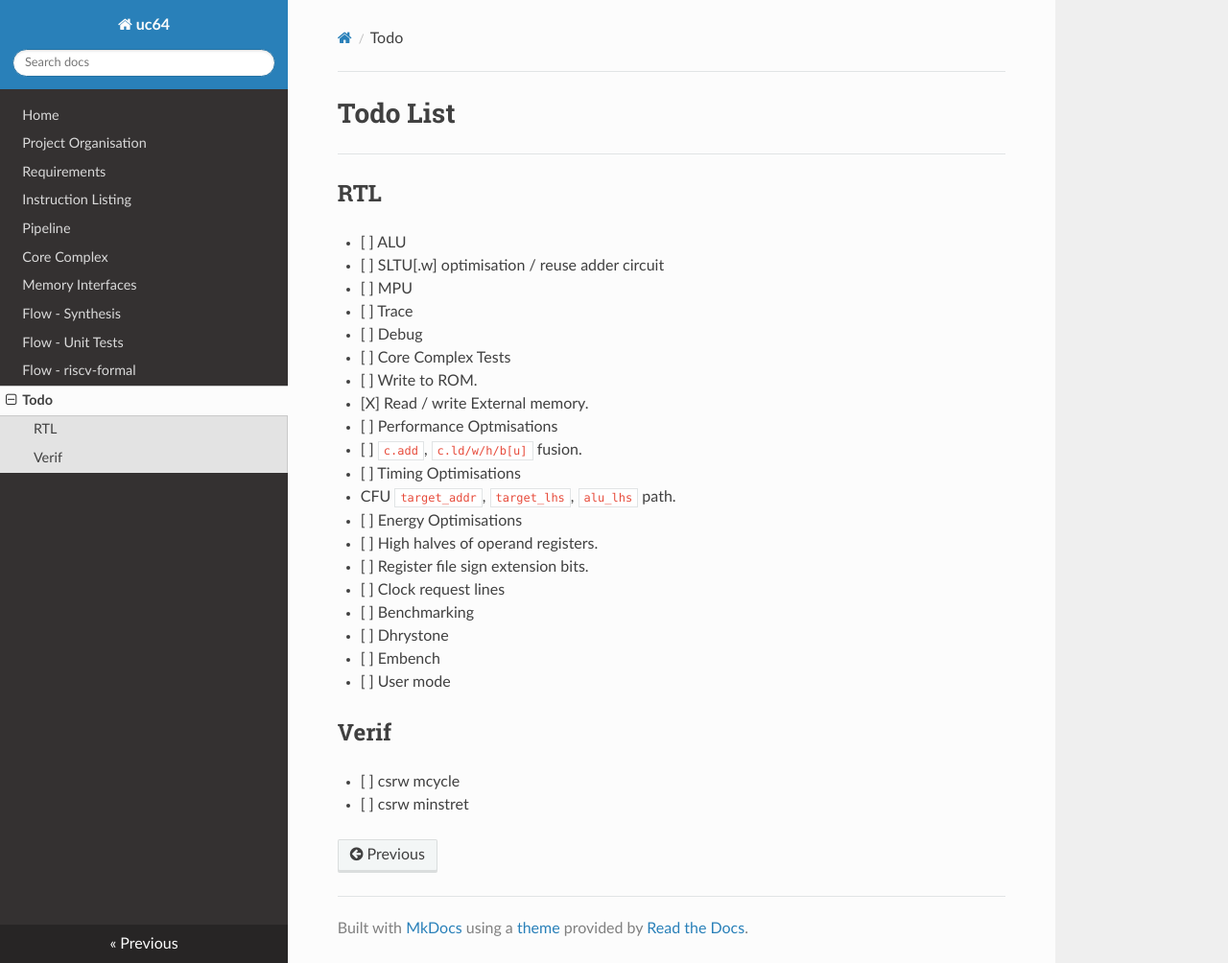
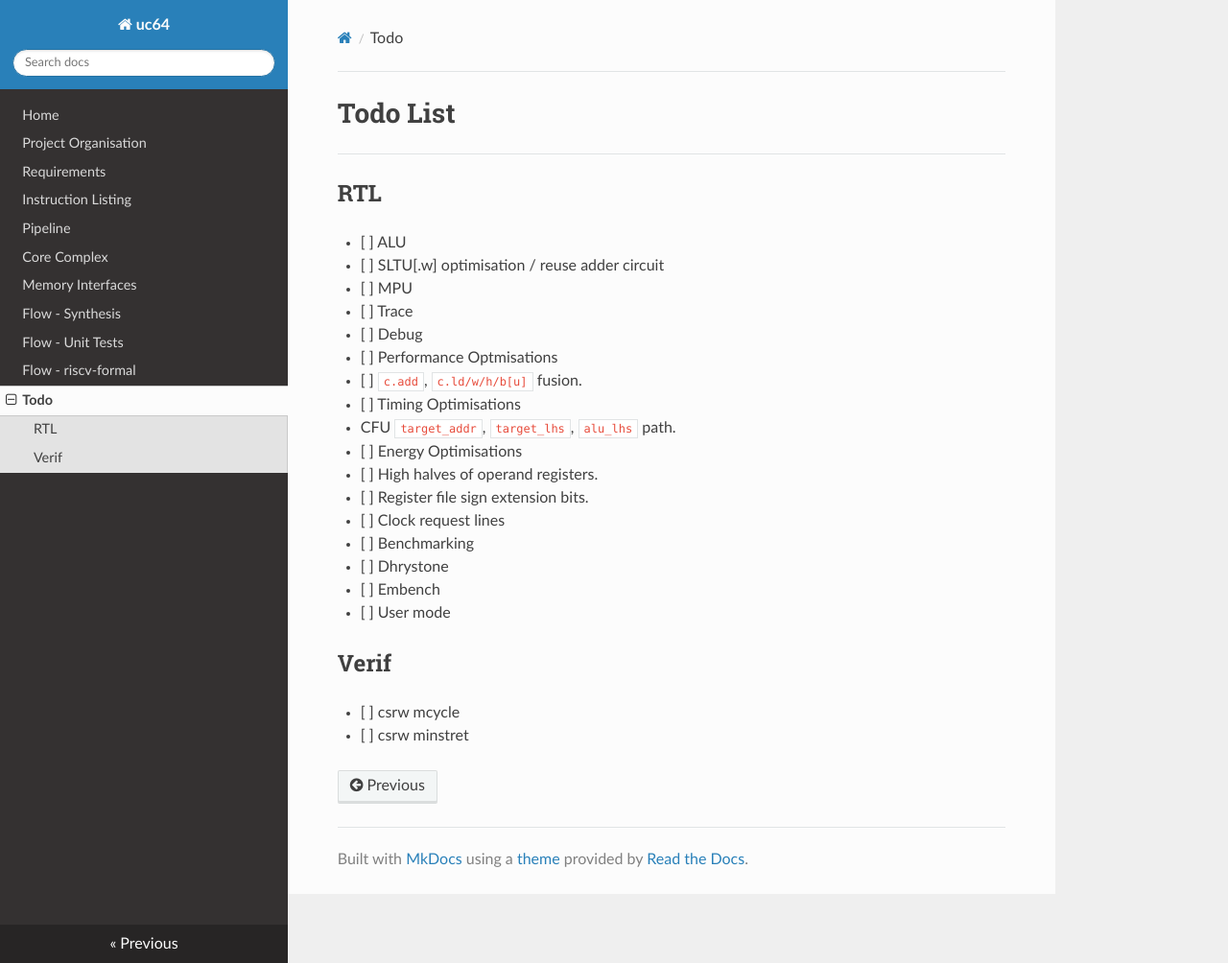
Before and after one commit to ben-marshall/croyde-riscv, an MkDocs documentation site: the page built from docs/todo.md, in a window 1280 px wide and 1004 px high. Shown: the whole window at 96% size. Built offline with MkDocs 1.6.1, drawn with Linux system fonts in a browser that asks for light colours; nearby versions of some CDN libraries.

Commit message:
Update todo

```diff
--- a/docs/todo.md
+++ b/docs/todo.md
@@ -14,12 +14,6 @@
 - [ ] Trace
 
 - [ ] Debug
-
-- [ ] Core Complex Tests
-
-  - [ ] Write to ROM.
-
-  - [X] Read / write External memory.
 
 - [ ] Performance Optmisations
 
```
